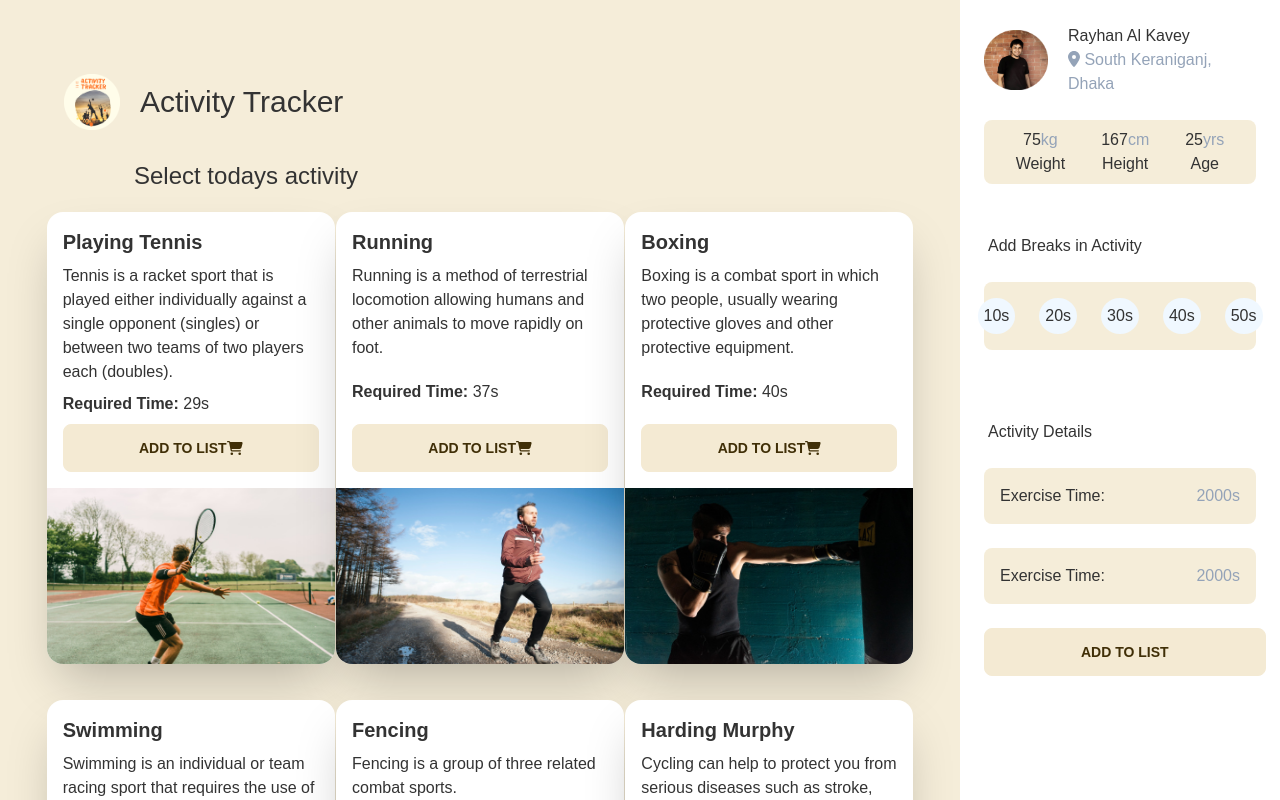
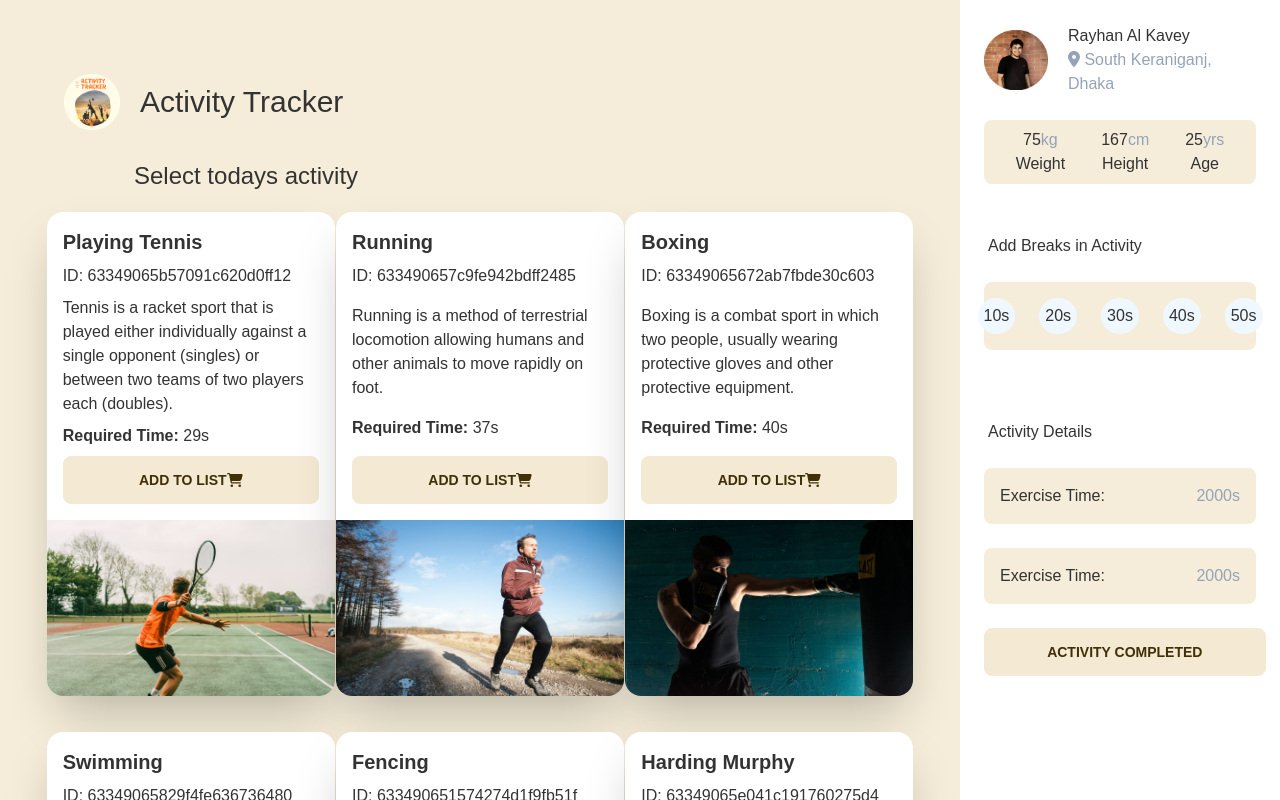
Before and after one commit to RayhanalKavey/simple-activity-tracker-static-react--project-a8, a React (Create React App) app: page / in a window 1280 px wide. Shown: the top 800 px of the page. Built offline with nearby package versions, Linux system fonts and the light colour scheme; the HTML template or start-up script is replaced by a standard one.

Commit message:
Data ligting to the ActivityArea component from the Activity component. Create a new array with the selected activity.

```diff
--- a/src/components/Activity.js/Activity.js
+++ b/src/components/Activity.js/Activity.js
@@ -3,13 +3,14 @@ import { Declaration } from "postcss";
 import { FontAwesomeIcon } from "@fortawesome/react-fontawesome";
 import { faShoppingCart } from "@fortawesome/free-solid-svg-icons";
 import "./Activity.css";
-const Activity = ({ activity }) => {
+const Activity = ({ activity, activityHandleBtn }) => {
   // console.log(activity);
   const { id, name, description, img, req_time } = activity;
   return (
     <div className="card w-full md:w-[80%] lg:w-72 bg-base-100 shadow-2xl">
       <div className="card-body p-4">
         <h2 className="card-title">{name}</h2>
+        <p>ID: {id}</p>
         <p>
           {Declaration.length <= 20 ? description : description.slice(0, 20)}
         </p>
@@ -17,7 +18,10 @@ const Activity = ({ activity }) => {
           <span className=" font-bold">Required Time: </span>
           {req_time}s
         </p>
-        <button className="btn btn-primary">
+        <button
+          onClick={() => activityHandleBtn(activity)}
+          className="btn btn-primary"
+        >
           Add to list <FontAwesomeIcon icon={faShoppingCart} />
         </button>
       </div>
--- a/src/components/ActivityArea/ActivityArea.js
+++ b/src/components/ActivityArea/ActivityArea.js
@@ -5,12 +5,32 @@ import ActivityCart from "../ActivityCart/ActivityCart";
 import "./ActivityArea.css";
 const ActivityArea = () => {
   const [activities, setActivities] = useState([]);
+  const [cart, setCart] = useState([]);
   useEffect(() => {
     fetch("data.json")
       .then((res) => res.json())
       .then((data) => setActivities(data));
   }, []);
   // console.log(activities);
+  // Activity button handler
+  // workinG
+  const activityHandleBtn = (selectedActivity) => {
+    let selectedActivityList;
+    const existActivity = cart.find(
+      (activity) => activity.id === selectedActivity.id
+    );
+    // workinG
+    if (!existActivity) {
+      selectedActivityList = [...cart, selectedActivity];
+    } else {
+      const rest = cart.filter((activity) => activity.id !== existActivity.id);
+      selectedActivity.req_time =
+        selectedActivity.req_time + selectedActivity.req_time;
+      selectedActivityList = [...rest, selectedActivity];
+    }
+    console.log(selectedActivityList);
+    setCart(selectedActivityList);
+  };
   return (
     <div className="grid lg:grid-cols-3 xl:grid-cols-4">
       {/* Left side activities section */}
@@ -22,7 +42,11 @@ const ActivityArea = () => {
         <p className="pl-[50px] text-2xl m-5 ">Select todays activity</p>
         <div className="grid lg:grid-cols-2 xl:grid-cols-3 justify-items-center gap-9  pb-6">
           {activities.map((activity) => (
-            <Activity activity={activity} key={activity.id}></Activity>
+            <Activity
+              activity={activity}
+              key={activity.id}
+              activityHandleBtn={activityHandleBtn}
+            ></Activity>
           ))}
         </div>
       </div>
--- a/src/components/ActivityCart/ActivityCart.js
+++ b/src/components/ActivityCart/ActivityCart.js
@@ -1,9 +1,6 @@
 import React from "react";
 import { FontAwesomeIcon } from "@fortawesome/react-fontawesome";
-import {
-  faLocationDot,
-  faShoppingCart,
-} from "@fortawesome/free-solid-svg-icons";
+import { faLocationDot } from "@fortawesome/free-solid-svg-icons";
 import my_img from "../../img/rayhan-al-kavey.png";
 import "./ActivityCart.css";
 const ActivityCart = () => {
@@ -57,7 +54,7 @@ const ActivityCart = () => {
         <div className=" text-slate-400">2000s</div>
       </div>
       <button className="btn btn-primary w-[93%] lg:w-[88%] mx-6 mb-6">
-        Add to list
+        Activity Completed
       </button>
     </div>
   );
```
